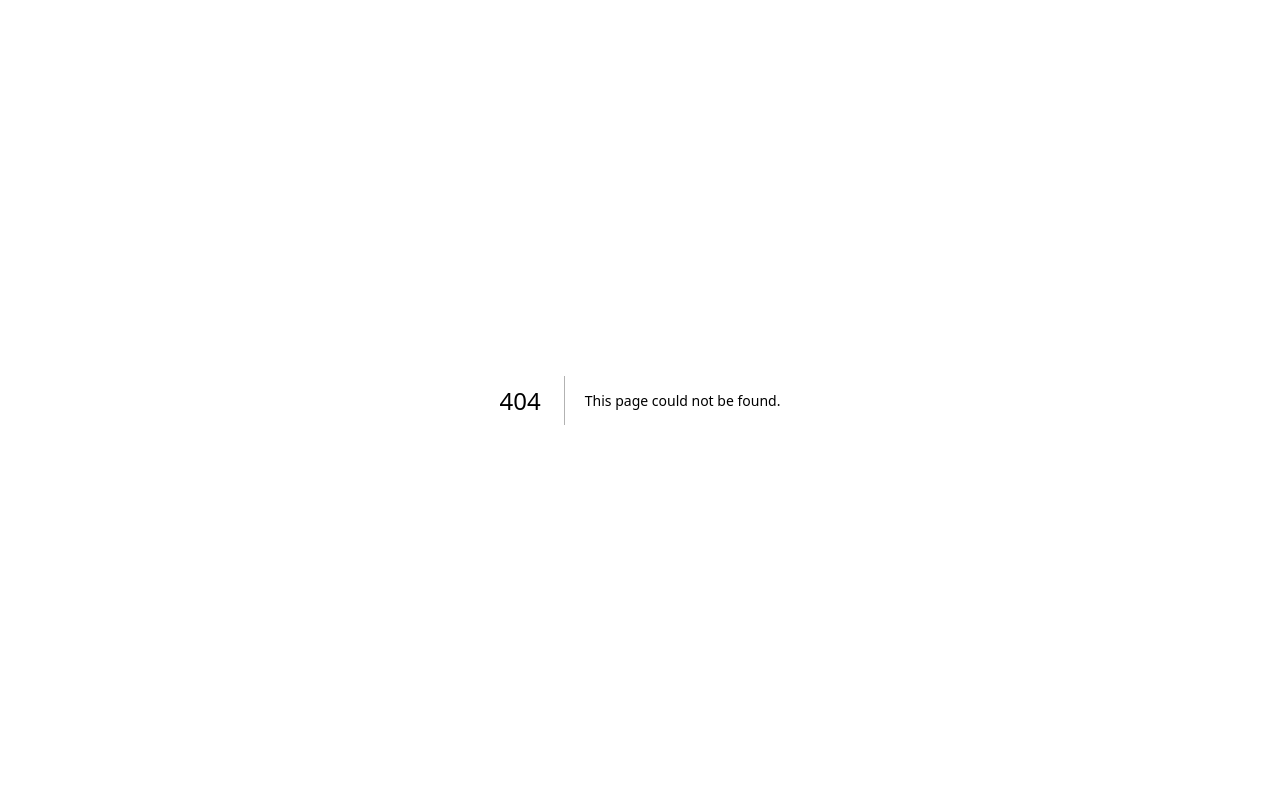
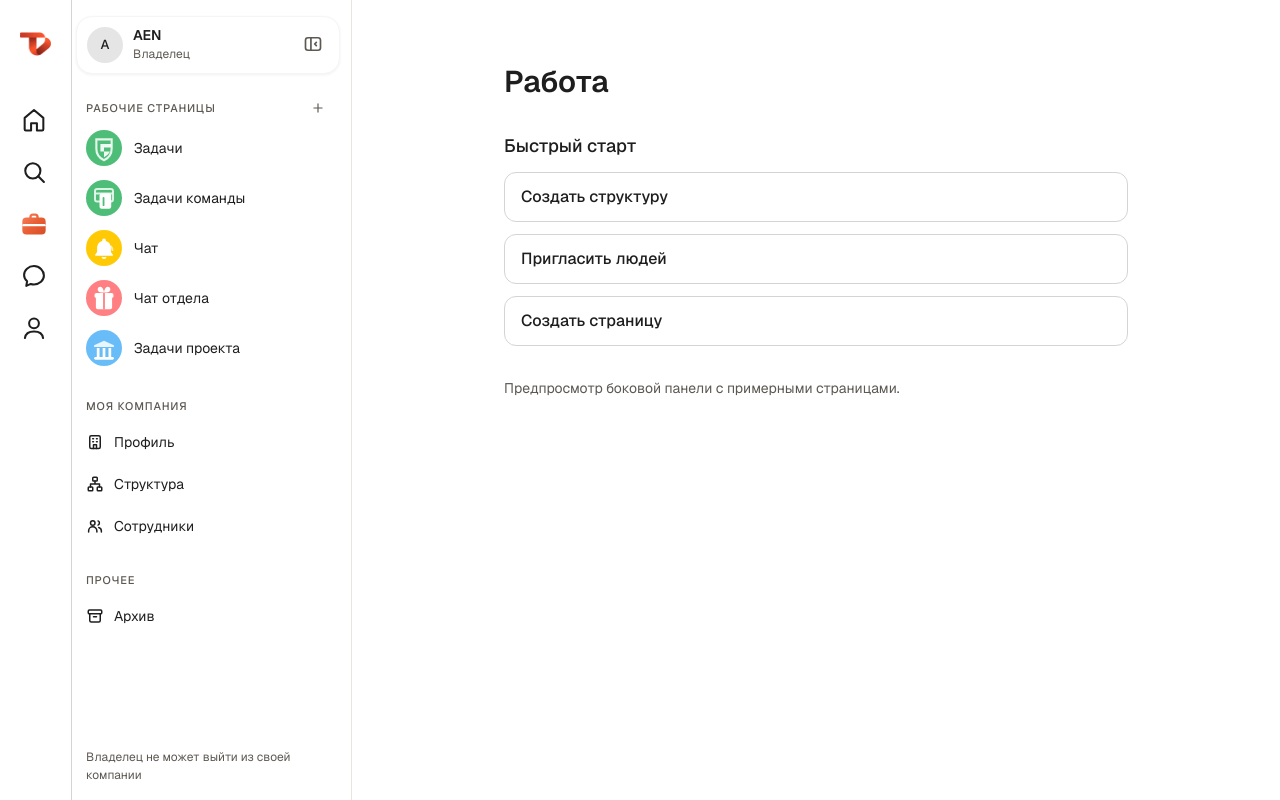
Before and after one commit to Ihsanchik23/Tandem, a Next.js app: page /work-preview in a window 1280 px wide. Before the commit this address had no page. Built offline with nearby package versions, Linux system fonts and the light colour scheme.

Commit message:
Add local unauthenticated sidebar preview

```diff
--- /dev/null
+++ b/src/app/work-preview/page.tsx
@@ -0,0 +1,46 @@
+import { notFound } from "next/navigation";
+import { AppNavView } from "@/components/nav/AppNavView";
+import { MobileHeader } from "@/components/nav/MobileHeader";
+import { WorkPanel } from "@/components/nav/WorkPanel";
+import type { ShellData } from "@/lib/nav/shell";
+
+const previewData: ShellData = {
+  userId: "preview",
+  username: "preview",
+  company: { name: "AEN", slug: "preview", logoUrl: null, role: "owner" },
+  pages: [
+    { id: "preview-1", name: "Задачи", moduleKey: "tasks", createdAt: "2026-01-01", createdBy: "preview" },
+    { id: "preview-2", name: "Задачи команды", moduleKey: "tasks", createdAt: "2026-01-01", createdBy: "preview" },
+    { id: "preview-3", name: "Чат", moduleKey: "chat", createdAt: "2026-01-01", createdBy: "preview" },
+    { id: "preview-4", name: "Чат отдела", moduleKey: "chat", createdAt: "2026-01-01", createdBy: "preview" },
+    { id: "preview-5", name: "Задачи проекта", moduleKey: "tasks", createdAt: "2026-01-01", createdBy: "preview" },
+  ],
+};
+
+export default function WorkPreview() {
+  if (process.env.NODE_ENV !== "development") notFound();
+
+  return (
+    <div className="flex min-h-dvh flex-col pb-16 md:pb-0 md:pl-16">
+      <AppNavView pathname="/work" myUsername={previewData.username} />
+      <div className="flex flex-1">
+        <WorkPanel data={previewData} />
+        <div className="flex min-w-0 flex-1 flex-col">
+          <MobileHeader data={previewData} />
+          <main className="mx-auto flex w-full max-w-2xl flex-col gap-8 px-6 py-10 text-ink md:py-16">
+            <h1 className="text-3xl font-semibold max-md:hidden">Работа</h1>
+            <section className="flex flex-col gap-3">
+              <h2 className="text-lg font-medium">Быстрый старт</h2>
+              {['Создать структуру', 'Пригласить людей', 'Создать страницу'].map((label) => (
+                <div key={label} className="rounded-xl border border-neutral-300 px-4 py-3 text-base font-medium">
+                  {label}
+                </div>
+              ))}
+            </section>
+            <p className="text-sm text-muted">Предпросмотр боковой панели с примерными страницами.</p>
+          </main>
+        </div>
+      </div>
+    </div>
+  );
+}
--- a/src/proxy.ts
+++ b/src/proxy.ts
@@ -1,7 +1,11 @@
-import type { NextRequest } from "next/server";
+import { NextResponse, type NextRequest } from "next/server";
 import { updateSession } from "@/lib/supabase/proxy";
 
 export async function proxy(request: NextRequest) {
+  // Локальный предпросмотр панели работает без сессии и не доступен в production.
+  if (process.env.NODE_ENV === "development" && request.nextUrl.pathname === "/work-preview") {
+    return NextResponse.next();
+  }
   return updateSession(request);
 }
 
```
